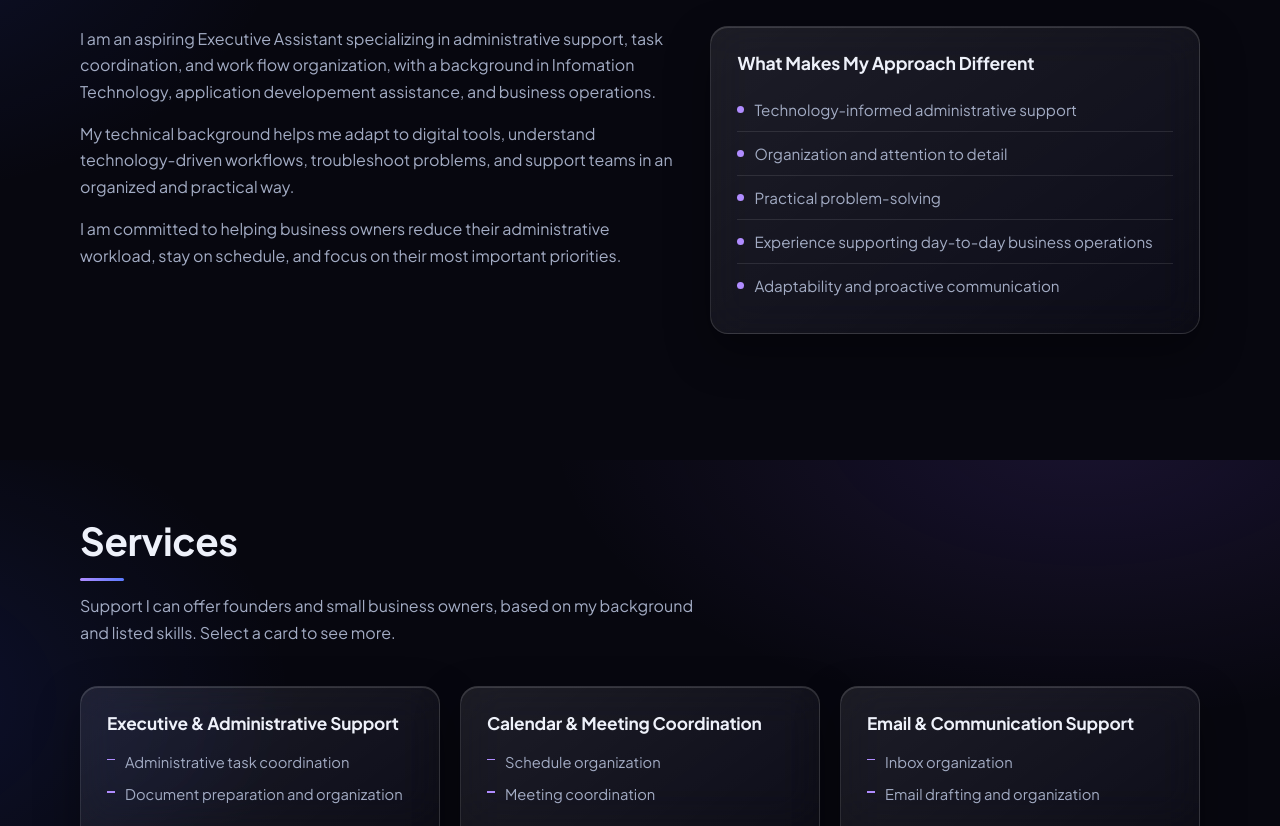
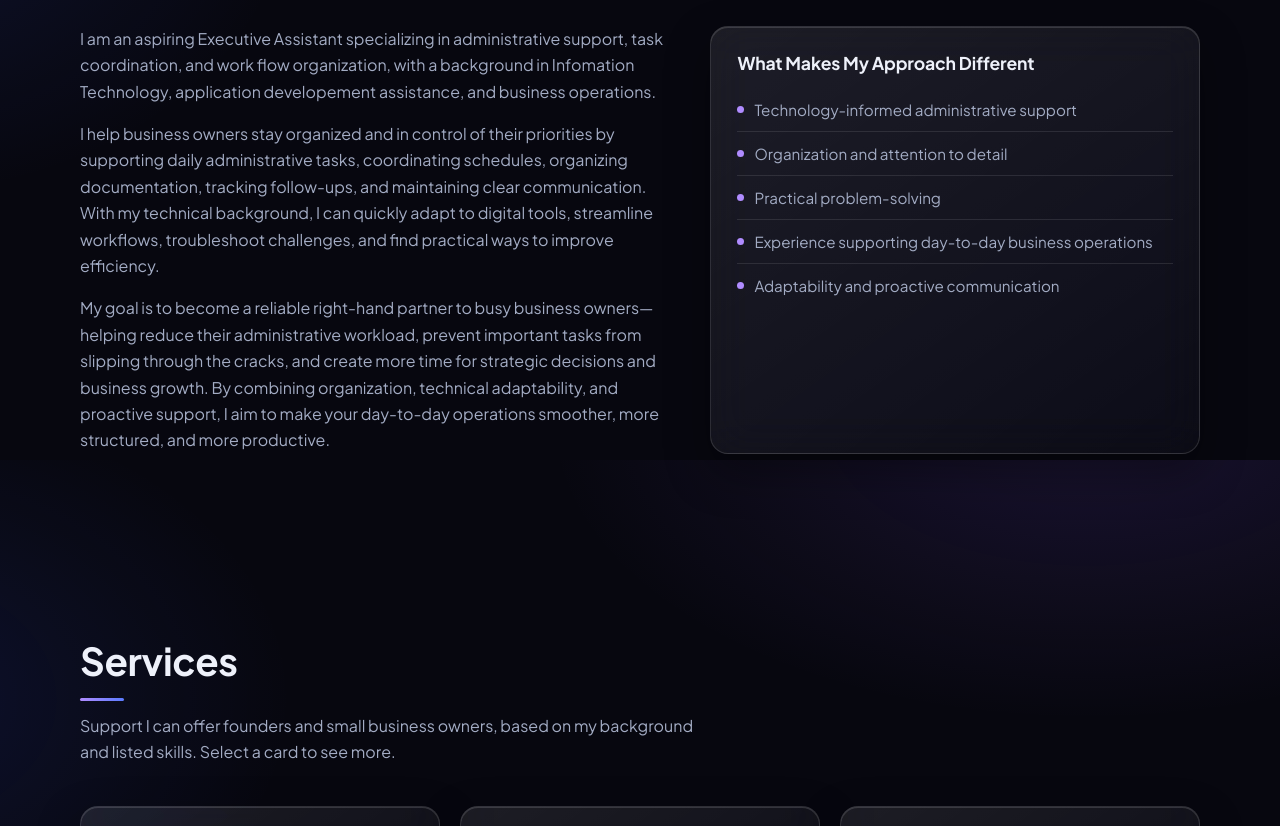
Before and after one commit to TitoGonzales/Tito_Gonzales_Jr_Portfolio, a plain HTML site: page index.html in a window 1280 px wide. Shown: the part 1140-1966 px from the top of the page. Drawn offline with Linux system fonts and the light colour scheme.

Commit message:
Update index.html

```diff
--- a/index.html
+++ b/index.html
@@ -260,8 +260,8 @@ header{transition:background .25s,border-color .25s,transform .35s}header.hide{t
 <div class="about-g">
 <div class="txt rv">
 <p>I am an aspiring Executive Assistant specializing in administrative support, task coordination, and work flow organization, with a background in Infomation Technology, application developement assistance, and business operations.</p>
-<p>My technical background helps me adapt to digital tools, understand technology-driven workflows, troubleshoot problems, and support teams in an organized and practical way.</p>
-<p>I am committed to helping business owners reduce their administrative workload, stay on schedule, and focus on their most important priorities.</p>
+<p>I help business owners stay organized and in control of their priorities by supporting daily administrative tasks, coordinating schedules, organizing documentation, tracking follow-ups, and maintaining clear communication. With my technical background, I can quickly adapt to digital tools, streamline workflows, troubleshoot challenges, and find practical ways to improve efficiency.</p>
+<p>My goal is to become a reliable right-hand partner to busy business owners—helping reduce their administrative workload, prevent important tasks from slipping through the cracks, and create more time for strategic decisions and business growth. By combining organization, technical adaptability, and proactive support, I aim to make your day-to-day operations smoother, more structured, and more productive.</p>
 </div>
 <div class="glass diff rv"><h3>What Makes My Approach Different</h3><ul>
 <li>Technology-informed administrative support</li><li>Organization and attention to detail</li><li>Practical problem-solving</li><li>Experience supporting day-to-day business operations</li><li>Adaptability and proactive communication</li></ul></div>
```
